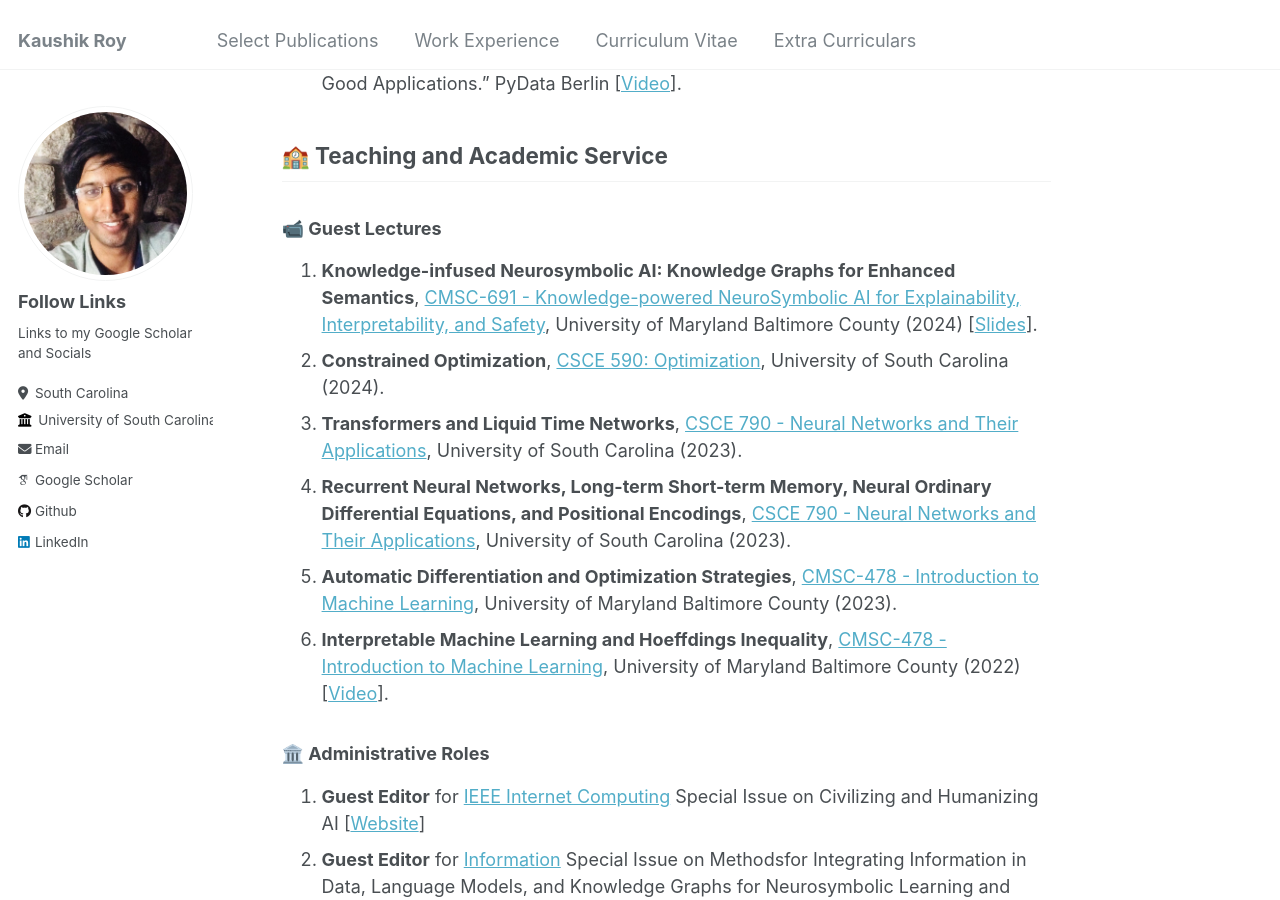
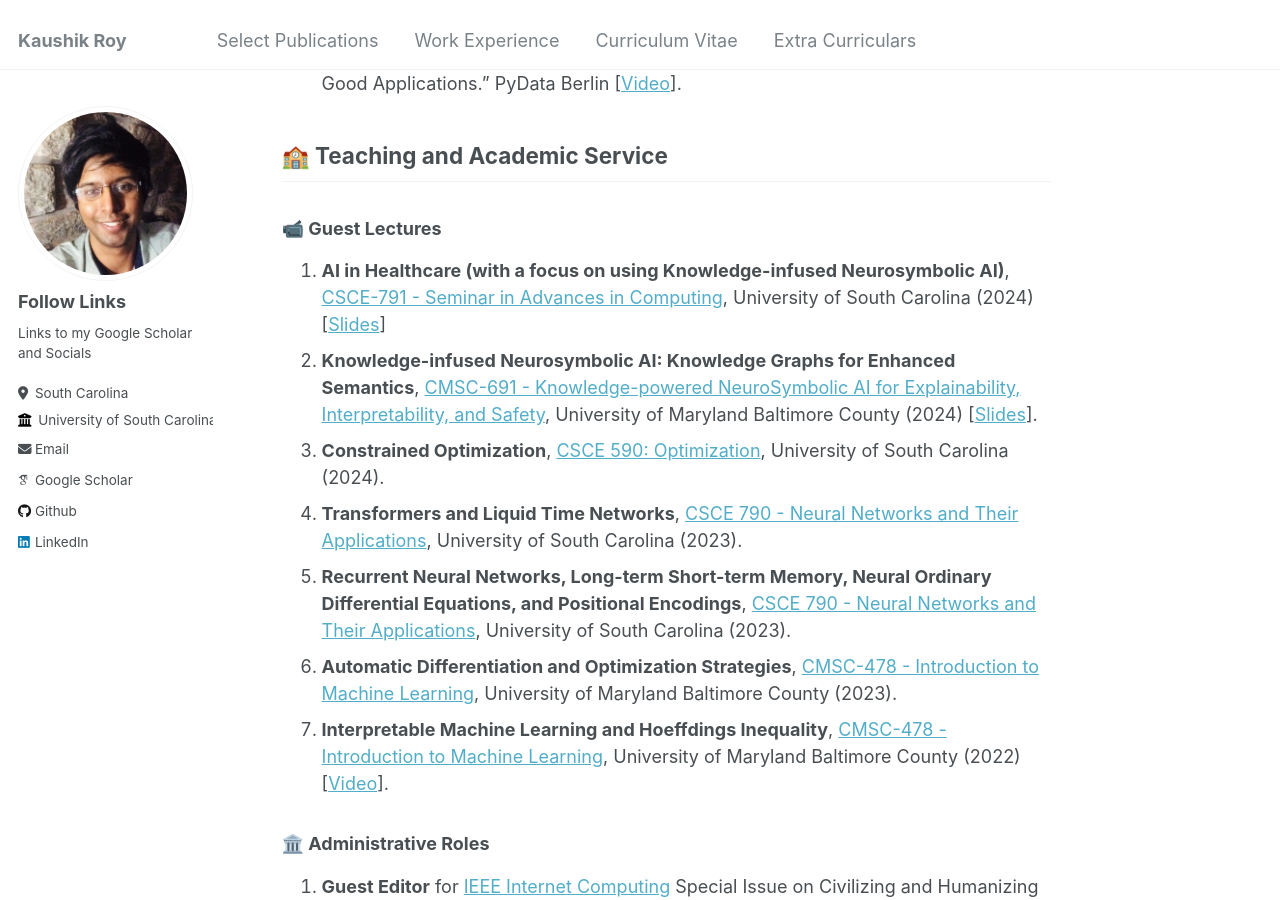
Before and after one commit to kauroy1994/home, a Jekyll site: the page built from _pages/markdown.md, in a window 1280 px wide and 900 px high, scrolled down 5597 px. Built offline with Jekyll 4.4.1, drawn with Linux system fonts in a browser that asks for light colours; some web fonts are replaced; some of the changed text lies outside the part shown.

Commit message:
Update markdown.md

```diff
--- a/_pages/markdown.md
+++ b/_pages/markdown.md
@@ -109,12 +109,13 @@
 ## 🏫 Teaching and Academic Service
 
 ### 📹 Guest Lectures
-1. **Knowledge-infused Neurosymbolic AI: Knowledge Graphs for Enhanced Semantics**, [CMSC-691 - Knowledge-powered NeuroSymbolic AI for Explainability, Interpretability, and Safety](https://kil-workshop.github.io/CMSC691/), University of Maryland Baltimore County (2024) [[Slides](https://docs.google.com/presentation/d/1inYKPZSE39bE4zjbhSDaG21X1KcE8A8bB1DRvIHJ6bw/edit#slide=id.g1128630b8af_0_1151)].
-2. **Constrained Optimization**, [CSCE 590: Optimization](https://vigsnar.github.io/teaching.html), University of South Carolina (2024).
-3. **Transformers and Liquid Time Networks**, [CSCE 790 - Neural Networks and Their Applications](https://vigsnar.github.io/csce.html), University of South Carolina (2023).
-4. **Recurrent Neural Networks, Long-term Short-term Memory, Neural Ordinary Differential Equations, and Positional Encodings**, [CSCE 790 - Neural Networks and Their Applications](https://vigsnar.github.io/csce.html), University of South Carolina (2023).
-5. **Automatic Differentiation and Optimization Strategies**, [CMSC-478 - Introduction to Machine Learning](https://manasgaur.github.io/Courses/#), University of Maryland Baltimore County (2023).
-6. **Interpretable Machine Learning and Hoeffdings Inequality**, [CMSC-478 - Introduction to Machine Learning](https://manasgaur.github.io/Courses/#), University of Maryland Baltimore County (2022) [[Video](https://www.youtube.com/watch?v=0oCELvPrkMk&list=PLUkZdoAFrCu-WgzTYpPLBz3cVoTVEUsOc&index=2&pp=gAQBiAQB)].
+1. **AI in Healthcare (with a focus on using Knowledge-infused Neurosymbolic AI)**, [CSCE-791 - Seminar in Advances in Computing](https://cse.sc.edu/~sur/csce791_f20/index.html), University of South Carolina (2024) [[Slides](https://docs.google.com/presentation/d/1Qs2lW1gA8DmupuYHuOjim_fLLEg2Pcv1zh2FR1w3AOk/edit?usp=sharing)]
+2. **Knowledge-infused Neurosymbolic AI: Knowledge Graphs for Enhanced Semantics**, [CMSC-691 - Knowledge-powered NeuroSymbolic AI for Explainability, Interpretability, and Safety](https://kil-workshop.github.io/CMSC691/), University of Maryland Baltimore County (2024) [[Slides](https://docs.google.com/presentation/d/1inYKPZSE39bE4zjbhSDaG21X1KcE8A8bB1DRvIHJ6bw/edit#slide=id.g1128630b8af_0_1151)].
+3. **Constrained Optimization**, [CSCE 590: Optimization](https://vigsnar.github.io/teaching.html), University of South Carolina (2024).
+4. **Transformers and Liquid Time Networks**, [CSCE 790 - Neural Networks and Their Applications](https://vigsnar.github.io/csce.html), University of South Carolina (2023).
+5. **Recurrent Neural Networks, Long-term Short-term Memory, Neural Ordinary Differential Equations, and Positional Encodings**, [CSCE 790 - Neural Networks and Their Applications](https://vigsnar.github.io/csce.html), University of South Carolina (2023).
+6. **Automatic Differentiation and Optimization Strategies**, [CMSC-478 - Introduction to Machine Learning](https://manasgaur.github.io/Courses/#), University of Maryland Baltimore County (2023).
+7. **Interpretable Machine Learning and Hoeffdings Inequality**, [CMSC-478 - Introduction to Machine Learning](https://manasgaur.github.io/Courses/#), University of Maryland Baltimore County (2022) [[Video](https://www.youtube.com/watch?v=0oCELvPrkMk&list=PLUkZdoAFrCu-WgzTYpPLBz3cVoTVEUsOc&index=2&pp=gAQBiAQB)].
 
 ### 🏛️ Administrative Roles
 1. **Guest Editor** for [IEEE Internet Computing](https://ieeexplore.ieee.org/xpl/RecentIssue.jsp?punumber=4236) Special Issue on Civilizing and Humanizing AI [[Website](https://aiisc.ai/Special.html)]
```
Also changed, not shown: other parts of _pages/markdown.md (+1 -1 lines).
